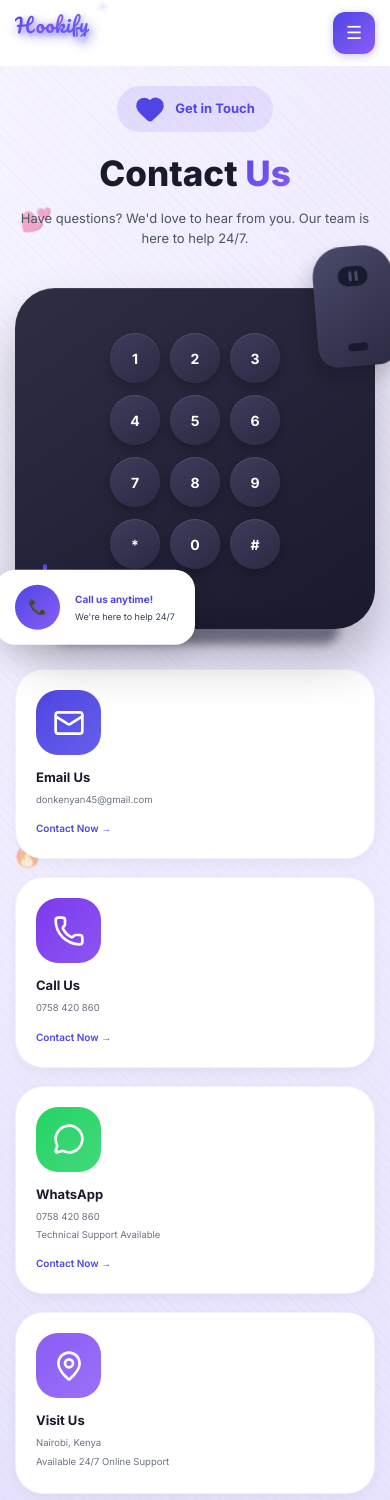
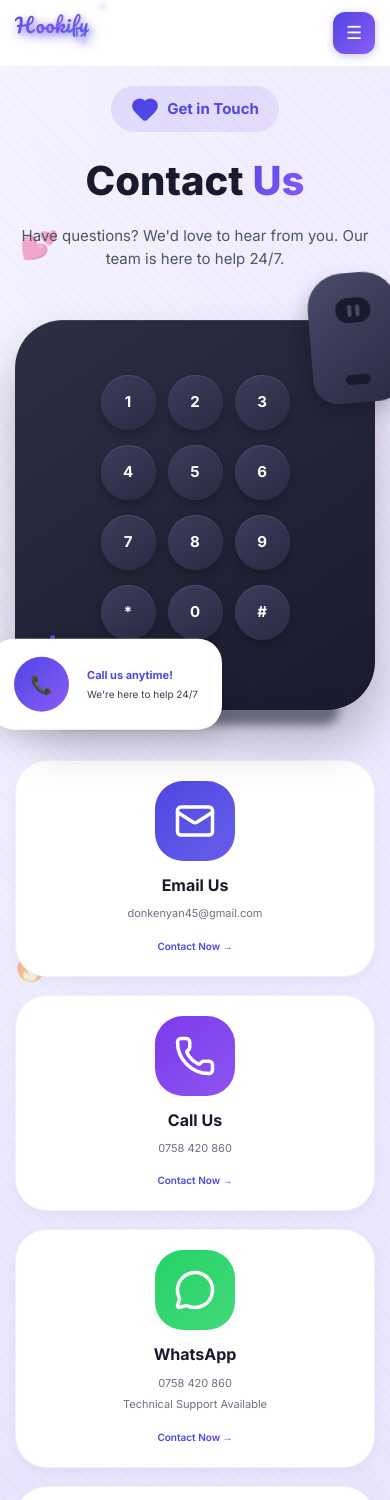
Before and after one commit to Davis-don/hookiefy, a React (Vite) app in the folder client/: page /contact in a window 390 px wide. Shown: the top 1500 px of the page. Built offline with nearby package versions, Linux system fonts and the light colour scheme.

Commit message:
made responsive

```diff
--- a/client/src/pages/contact/Contact.tsx
+++ b/client/src/pages/contact/Contact.tsx
@@ -1,34 +1,31 @@
 import './contact.css';
-
 import { Mail, Phone, MessageCircle, MapPin, Heart, Sparkles } from 'lucide-react';
 
 function Contact() {
-
-
   const contactInfo = [
     {
-      icon: <Mail size={36} />,
+      icon: <Mail size={42} />,
       title: "Email Us",
       details: ["donkenyan45@gmail.com"],
       action: "mailto:donkenyan45@gmail.com",
       color: "#4f46e5"
     },
     {
-      icon: <Phone size={36} />,
+      icon: <Phone size={42} />,
       title: "Call Us",
       details: ["0758 420 860"],
       action: "tel:+254758420860",
       color: "#7c3aed"
     },
     {
-      icon: <MessageCircle size={36} />,
+      icon: <MessageCircle size={42} />,
       title: "WhatsApp",
       details: ["0758 420 860", "Technical Support Available"],
       action: "https://wa.me/254758420860",
       color: "#25D366"
     },
     {
-      icon: <MapPin size={36} />,
+      icon: <MapPin size={42} />,
       title: "Visit Us",
       details: ["Nairobi, Kenya", "Available 24/7 Online Support"],
       color: "#8b5cf6"
@@ -55,7 +52,7 @@ function Contact() {
         {/* Header Section */}
         <div className="hookify-contact-header">
           <div className="hookify-contact-badge">
-            <Heart size={28} fill="currentColor" />
+            <Heart size={32} fill="currentColor" />
             <span>Get in Touch</span>
           </div>
 
@@ -158,7 +155,7 @@ function Contact() {
 
             {/* Support Notice */}
             <div className="hookify-support-notice">
-              <Sparkles size={24} />
+              <Sparkles size={28} />
               <div className="hookify-support-text">
                 <strong>24/7 Technical Support Available</strong>
                 <span>For technical assistance, reach out via WhatsApp or Call</span>
--- a/client/src/pages/contact/contact.css
+++ b/client/src/pages/contact/contact.css
@@ -43,16 +43,16 @@
 
 .hookify-contact-float-1, .hookify-contact-float-2, .hookify-contact-float-3, .hookify-contact-float-4, .hookify-contact-float-5 {
   position: absolute;
-  font-size: 5rem;
+  font-size: 6rem;
   animation: hookify-contact-floatAnim 8s ease-in-out infinite;
   opacity: 0.4;
 }
 
 .hookify-contact-float-1 { top: 10%; left: 5%; animation-delay: 0s; }
-.hookify-contact-float-2 { top: 20%; right: 8%; animation-delay: 1s; font-size: 5.5rem; }
-.hookify-contact-float-3 { bottom: 15%; left: 10%; animation-delay: 2s; font-size: 4rem; }
-.hookify-contact-float-4 { bottom: 25%; right: 12%; animation-delay: 3s; font-size: 5rem; }
-.hookify-contact-float-5 { top: 50%; left: 3%; animation-delay: 4s; font-size: 4.5rem; }
+.hookify-contact-float-2 { top: 20%; right: 8%; animation-delay: 1s; font-size: 7rem; }
+.hookify-contact-float-3 { bottom: 15%; left: 10%; animation-delay: 2s; font-size: 5rem; }
+.hookify-contact-float-4 { bottom: 25%; right: 12%; animation-delay: 3s; font-size: 6rem; }
+.hookify-contact-float-5 { top: 50%; left: 3%; animation-delay: 4s; font-size: 5.5rem; }
 
 @keyframes hookify-contact-floatAnim {
   0%, 100% { transform: translateY(0) rotate(0deg); opacity: 0.3; }
@@ -61,9 +61,9 @@
 
 @media (max-width: 768px) {
   .hookify-contact-float-1, .hookify-contact-float-2, .hookify-contact-float-3, .hookify-contact-float-4, .hookify-contact-float-5 {
-    font-size: 2.5rem;
+    font-size: 3rem;
   }
-  .hookify-contact-float-2 { font-size: 3rem; }
+  .hookify-contact-float-2 { font-size: 3.5rem; }
 }
 
 /* Container */
@@ -81,47 +81,52 @@
   }
 }
 
-/* Header Section */
+/* Header Section - LARGER TEXT */
 .hookify-contact-header {
   text-align: center;
-  margin-bottom: 4rem;
+  margin-bottom: 5rem;
 }
 
 .hookify-contact-badge {
   display: inline-flex;
   align-items: center;
-  gap: 1rem;
-  padding: 1rem 2.2rem;
+  gap: 1.2rem;
+  padding: 1.2rem 2.8rem;
   background: linear-gradient(135deg, rgba(79, 70, 229, 0.12), rgba(139, 92, 246, 0.12));
   border-radius: 100px;
-  font-size: 1.6rem !important;
+  font-size: 2rem !important;
   font-weight: 700;
   color: rgb(79, 70, 229);
-  margin-bottom: 2rem;
+  margin-bottom: 2.5rem;
 }
 
 .hookify-contact-badge svg {
-  width: 30px;
-  height: 30px;
+  width: 36px;
+  height: 36px;
 }
 
 @media (max-width: 768px) {
   .hookify-contact-badge {
-    font-size: 1.3rem !important;
-    padding: 0.8rem 1.8rem;
+    font-size: 1.5rem !important;
+    padding: 0.9rem 2rem;
+    gap: 0.8rem;
+  }
+  .hookify-contact-badge svg {
+    width: 28px;
+    height: 28px;
   }
 }
 
 .hookify-contact-title {
-  font-size: 5rem !important;
+  font-size: 6rem !important;
   font-weight: 800;
-  margin-bottom: 1.5rem;
+  margin-bottom: 2rem;
   color: #1a1a2e;
 }
 
 @media (max-width: 768px) {
   .hookify-contact-title {
-    font-size: 3.5rem !important;
+    font-size: 4rem !important;
   }
 }
 
@@ -133,16 +138,16 @@
 }
 
 .hookify-contact-subtitle {
-  font-size: 1.8rem !important;
+  font-size: 2rem !important;
   color: #4b5563;
-  max-width: 700px;
+  max-width: 800px;
   margin: 0 auto;
   line-height: 1.5;
 }
 
 @media (max-width: 768px) {
   .hookify-contact-subtitle {
-    font-size: 1.3rem !important;
+    font-size: 1.5rem !important;
   }
 }
 
@@ -150,7 +155,7 @@
 .hookify-contact-grid {
   display: grid;
   grid-template-columns: 1fr 1fr;
-  gap: 4rem;
+  gap: 5rem;
   align-items: start;
   margin-top: 2rem;
 }
@@ -158,7 +163,7 @@
 @media (max-width: 1024px) {
   .hookify-contact-grid {
     grid-template-columns: 1fr;
-    gap: 4rem;
+    gap: 5rem;
   }
 }
 
@@ -172,14 +177,14 @@
 .hookify-telephone-container {
   position: relative;
   width: 100%;
-  max-width: 450px;
+  max-width: 500px;
 }
 
 .hookify-telephone {
   position: relative;
   background: linear-gradient(145deg, #2d2d44, #1a1a2e);
-  border-radius: 40px;
-  padding: 25px 20px 30px;
+  border-radius: 48px;
+  padding: 30px 25px 35px;
   box-shadow: 0 30px 50px rgba(0, 0, 0, 0.25), inset 0 1px 0 rgba(255, 255, 255, 0.1);
 }
 
@@ -199,26 +204,26 @@
 .hookify-telephone-dial {
   display: flex;
   flex-direction: column;
-  gap: 12px;
-  margin-top: 20px;
-  margin-bottom: 30px;
+  gap: 15px;
+  margin-top: 25px;
+  margin-bottom: 35px;
 }
 
 .hookify-dial-row {
   display: flex;
   justify-content: center;
-  gap: 15px;
+  gap: 18px;
 }
 
 .hookify-dial-key {
-  width: 60px;
-  height: 60px;
+  width: 70px;
+  height: 70px;
   background: linear-gradient(145deg, #3d3d5c, #2a2a44);
   border-radius: 50%;
   display: flex;
   align-items: center;
   justify-content: center;
-  font-size: 1.8rem;
+  font-size: 2rem;
   font-weight: 700;
   color: white;
   box-shadow: 0 5px 10px rgba(0, 0, 0, 0.2), inset 0 1px 0 rgba(255, 255, 255, 0.1);
@@ -231,24 +236,24 @@
 
 @media (max-width: 480px) {
   .hookify-dial-key {
-    width: 50px;
-    height: 50px;
-    font-size: 1.4rem;
+    width: 55px;
+    height: 55px;
+    font-size: 1.5rem;
   }
   .hookify-dial-row {
-    gap: 10px;
+    gap: 12px;
   }
 }
 
 /* Telephone Receiver - Animated */
 .hookify-telephone-receiver {
   position: absolute;
-  top: -40px;
-  right: -20px;
-  width: 80px;
-  height: 120px;
+  top: -45px;
+  right: -25px;
+  width: 90px;
+  height: 130px;
   background: linear-gradient(145deg, #4a4a6a, #2a2a44);
-  border-radius: 30px 30px 20px 20px;
+  border-radius: 35px 35px 25px 25px;
   box-shadow: -5px 10px 20px rgba(0, 0, 0, 0.2);
   animation: hookify-receiverFloat 2s ease-in-out infinite;
   cursor: pointer;
@@ -259,21 +264,21 @@
     transform: translateY(0) rotate(-5deg);
   }
   50% {
-    transform: translateY(-12px) rotate(-3deg);
+    transform: translateY(-15px) rotate(-3deg);
   }
 }
 
 .hookify-receiver-speaker {
   position: absolute;
-  top: 20px;
+  top: 25px;
   left: 50%;
   transform: translateX(-50%);
-  width: 30px;
-  height: 20px;
+  width: 35px;
+  height: 25px;
   background: #1a1a2e;
-  border-radius: 10px;
+  border-radius: 12px;
   display: flex;
-  gap: 3px;
+  gap: 4px;
   justify-content: center;
   align-items: center;
 }
@@ -281,87 +286,87 @@
 .hookify-receiver-speaker::before,
 .hookify-receiver-speaker::after {
   content: '';
-  width: 3px;
-  height: 10px;
+  width: 4px;
+  height: 12px;
   background: #4a4a6a;
   border-radius: 2px;
 }
 
 .hookify-receiver-mic {
   position: absolute;
-  bottom: 15px;
+  bottom: 18px;
   left: 50%;
   transform: translateX(-50%);
-  width: 20px;
-  height: 8px;
+  width: 25px;
+  height: 10px;
   background: #1a1a2e;
-  border-radius: 10px;
+  border-radius: 12px;
 }
 
 /* Sound Waves Animation */
 .hookify-sound-waves {
   position: absolute;
-  bottom: 30px;
-  left: 20px;
+  bottom: 35px;
+  left: 25px;
   display: flex;
-  gap: 4px;
+  gap: 5px;
   align-items: flex-end;
 }
 
 .hookify-wave {
-  width: 4px;
+  width: 5px;
   background: linear-gradient(135deg, rgb(79, 70, 229), rgb(139, 92, 246));
-  border-radius: 2px;
+  border-radius: 3px;
   animation: hookify-waveAnim 1s ease-in-out infinite;
 }
 
-.wave-1 { height: 15px; animation-delay: 0s; }
-.wave-2 { height: 25px; animation-delay: 0.2s; }
-.wave-3 { height: 35px; animation-delay: 0.4s; }
-.wave-4 { height: 20px; animation-delay: 0.6s; }
+.wave-1 { height: 20px; animation-delay: 0s; }
+.wave-2 { height: 30px; animation-delay: 0.2s; }
+.wave-3 { height: 40px; animation-delay: 0.4s; }
+.wave-4 { height: 25px; animation-delay: 0.6s; }
 
 @keyframes hookify-waveAnim {
-  0%, 100% { height: 10px; }
-  50% { height: 35px; }
+  0%, 100% { height: 15px; }
+  50% { height: 40px; }
 }
 
 /* Floating Call Notification */
 .hookify-call-notification {
   position: absolute;
-  bottom: -20px;
-  left: -20px;
+  bottom: -25px;
+  left: -25px;
   background: white;
-  border-radius: 20px;
-  padding: 15px 20px;
+  border-radius: 24px;
+  padding: 18px 24px;
   display: flex;
   align-items: center;
-  gap: 15px;
+  gap: 18px;
   box-shadow: 0 10px 25px rgba(0, 0, 0, 0.1);
   animation: hookify-notifPop 0.5s ease, hookify-notifFloat 3s ease-in-out infinite 0.5s;
   z-index: 20;
 }
 
 .hookify-call-icon {
-  width: 45px;
-  height: 45px;
+  width: 55px;
+  height: 55px;
   background: linear-gradient(135deg, rgb(79, 70, 229), rgb(139, 92, 246));
   border-radius: 50%;
   display: flex;
   align-items: center;
   justify-content: center;
-  font-size: 1.5rem;
+  font-size: 1.8rem;
 }
 
 .hookify-call-text {
-  font-size: 0.9rem;
+  font-size: 1rem;
   color: #374151;
 }
 
 .hookify-call-text strong {
   color: rgb(79, 70, 229);
   display: block;
-  margin-bottom: 3px;
-  font-size: 1rem;
+  margin-bottom: 4px;
+  font-size: 1.1rem;
 }
 
 @keyframes hookify-notifPop {
@@ -372,35 +377,47 @@
 
 @keyframes hookify-notifFloat {
   0%, 100% { transform: translateY(0); }
-  50% { transform: translateY(-8px); }
+  50% { transform: translateY(-10px); }
 }
 
-/* ===== RIGHT COLUMN - CONTACT INFO CARDS ===== */
+/* ===== RIGHT COLUMN - CONTACT INFO CARDS - CENTERED ON MOBILE ===== */
 .hookify-contact-info-section {
   max-width: 100%;
 }
 
-/* Contact Cards */
+/* Contact Cards - Grid layout */
 .hookify-contact-cards {
   display: grid;
   grid-template-columns: repeat(2, 1fr);
-  gap: 1.8rem;
-  margin-bottom: 2rem;
+  gap: 2rem;
+  margin-bottom: 2.5rem;
 }
 
-@media (max-width: 480px) {
+@media (max-width: 768px) {
   .hookify-contact-cards {
     grid-template-columns: 1fr;
+    justify-items: center;
+    gap: 1.8rem;
   }
 }
 
 .hookify-contact-card {
   background: white;
-  border-radius: 28px;
-  padding: 2rem;
+  border-radius: 32px;
+  padding: 2.2rem;
   transition: all 0.3s ease;
   border: 1px solid rgba(79, 70, 229, 0.08);
   box-shadow: 0 4px 12px rgba(0, 0, 0, 0.04);
+  text-align: center;
+}
+
+@media (max-width: 768px) {
+  .hookify-contact-card {
+    max-width: 400px;
+    width: 100%;
+    margin: 0 auto;
+    padding: 2rem;
+  }
 }
 
 .hookify-contact-card:hover {
@@ -410,38 +427,61 @@
 }
 
 .hookify-card-icon {
-  width: 75px;
-  height: 75px;
-  border-radius: 22px;
+  width: 90px;
+  height: 90px;
+  border-radius: 28px;
   display: flex;
   align-items: center;
   justify-content: center;
-  margin-bottom: 1.5rem;
+  margin: 0 auto 1.5rem;
   color: white;
 }
 
 .hookify-card-icon svg {
-  width: 38px;
-  height: 38px;
+  width: 48px;
+  height: 48px;
+}
+
+@media (max-width: 768px) {
+  .hookify-card-icon {
+    width: 80px;
+    height: 80px;
+  }
+  .hookify-card-icon svg {
+    width: 42px;
+    height: 42px;
+  }
 }
 
 .hookify-card-title {
-  font-size: 1.6rem !important;
+  font-size: 1.8rem !important;
   font-weight: 700;
   color: #1a1a2e;
-  margin-bottom: 0.75rem;
+  margin-bottom: 1rem;
+}
+
+@media (max-width: 768px) {
+  .hookify-card-title {
+    font-size: 1.6rem !important;
+  }
 }
 
 .hookify-card-detail {
-  font-size: 1.1rem !important;
+  font-size: 1.3rem !important;
   color: #6b7280;
-  margin-bottom: 0.4rem;
+  margin-bottom: 0.5rem;
+}
+
+@media (max-width: 768px) {
+  .hookify-card-detail {
+    font-size: 1.1rem !important;
+  }
 }
 
 .hookify-card-link {
   display: inline-block;
-  margin-top: 1rem;
-  font-size: 1rem;
+  margin-top: 1.2rem;
+  font-size: 1.1rem;
   font-weight: 600;
   color: rgb(79, 70, 229);
   text-decoration: none;
@@ -454,61 +494,63 @@
 }
 
 @media (max-width: 768px) {
-  .hookify-card-icon {
-    width: 65px;
-    height: 65px;
-  }
-  .hookify-card-icon svg {
-    width: 32px;
-    height: 32px;
-  }
-  .hookify-card-title {
-    font-size: 1.3rem !important;
-  }
-  .hookify-card-detail {
-    font-size: 0.95rem !important;
+  .hookify-card-link {
+    font-size: 1rem;
   }
 }
 
-/* Support Notice */
+/* Support Notice - Centered */
 .hookify-support-notice {
   background: linear-gradient(135deg, rgba(79, 70, 229, 0.08), rgba(139, 92, 246, 0.08));
-  border-radius: 20px;
-  padding: 1.5rem;
+  border-radius: 24px;
+  padding: 1.8rem;
   display: flex;
   align-items: center;
-  gap: 1.2rem;
+  justify-content: center;
+  gap: 1.5rem;
   border: 1px solid rgba(79, 70, 229, 0.15);
-  margin-top: 1rem;
+  margin-top: 1.5rem;
+  text-align: left;
+}
+
+@media (max-width: 768px) {
+  .hookify-support-notice {
+    max-width: 400px;
+    margin: 1.5rem auto 0;
+    padding: 1.5rem;
+  }
 }
 
 .hookify-support-notice svg {
   color: rgb(79, 70, 229);
   flex-shrink: 0;
+  width: 32px;
+  height: 32px;
 }
 
 .hookify-support-text strong {
   display: block;
-  font-size: 1.1rem;
+  font-size: 1.3rem;
   font-weight: 700;
   color: #1a1a2e;
-  margin-bottom: 0.3rem;
+  margin-bottom: 0.4rem;
 }
 
 .hookify-support-text span {
-  font-size: 0.95rem;
+  font-size: 1.1rem;
   color: #6b7280;
 }
 
-@media (max-width: 480px) {
-  .hookify-support-notice {
-    padding: 1.2rem;
-  }
+@media (max-width: 768px) {
   .hookify-support-text strong {
-    font-size: 1rem;
+    font-size: 1.1rem;
   }
   .hookify-support-text span {
-    font-size: 0.85rem;
+    font-size: 0.95rem;
+  }
+  .hookify-support-notice svg {
+    width: 28px;
+    height: 28px;
   }
 }
 
```
